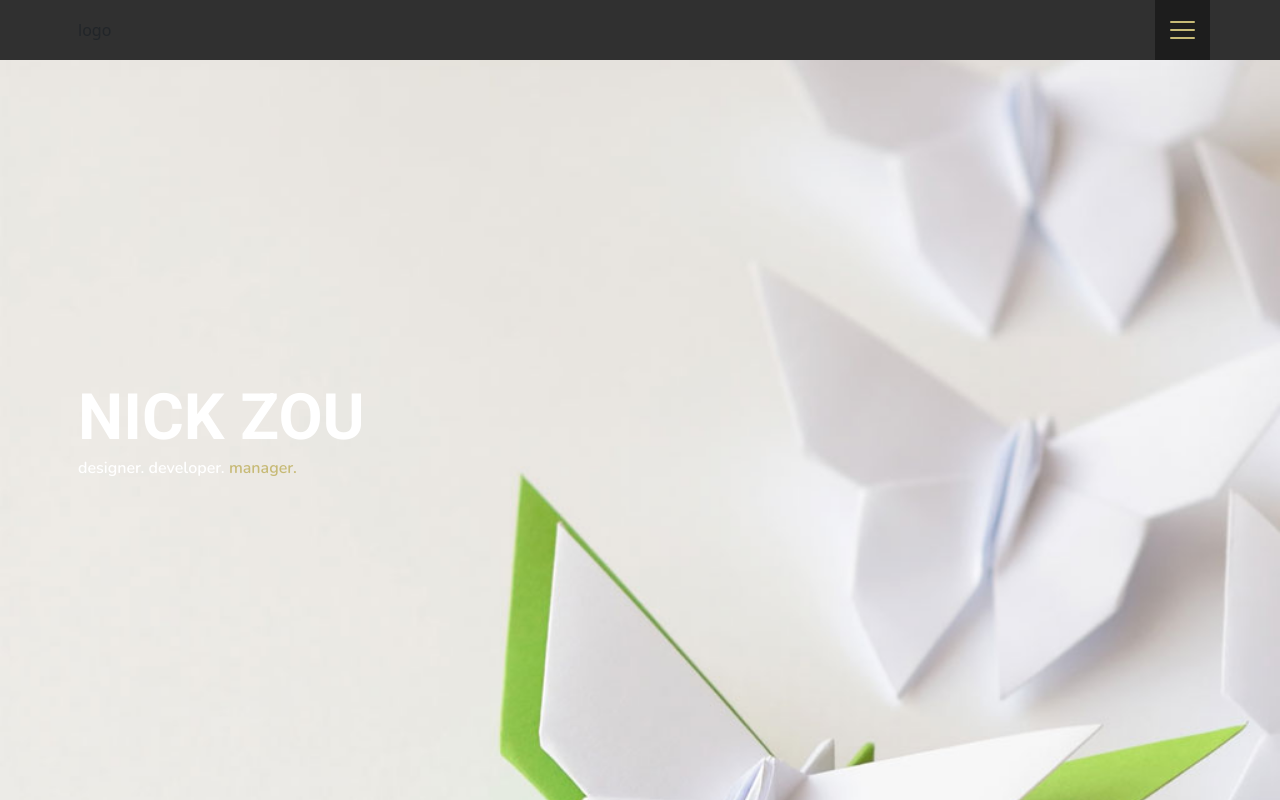
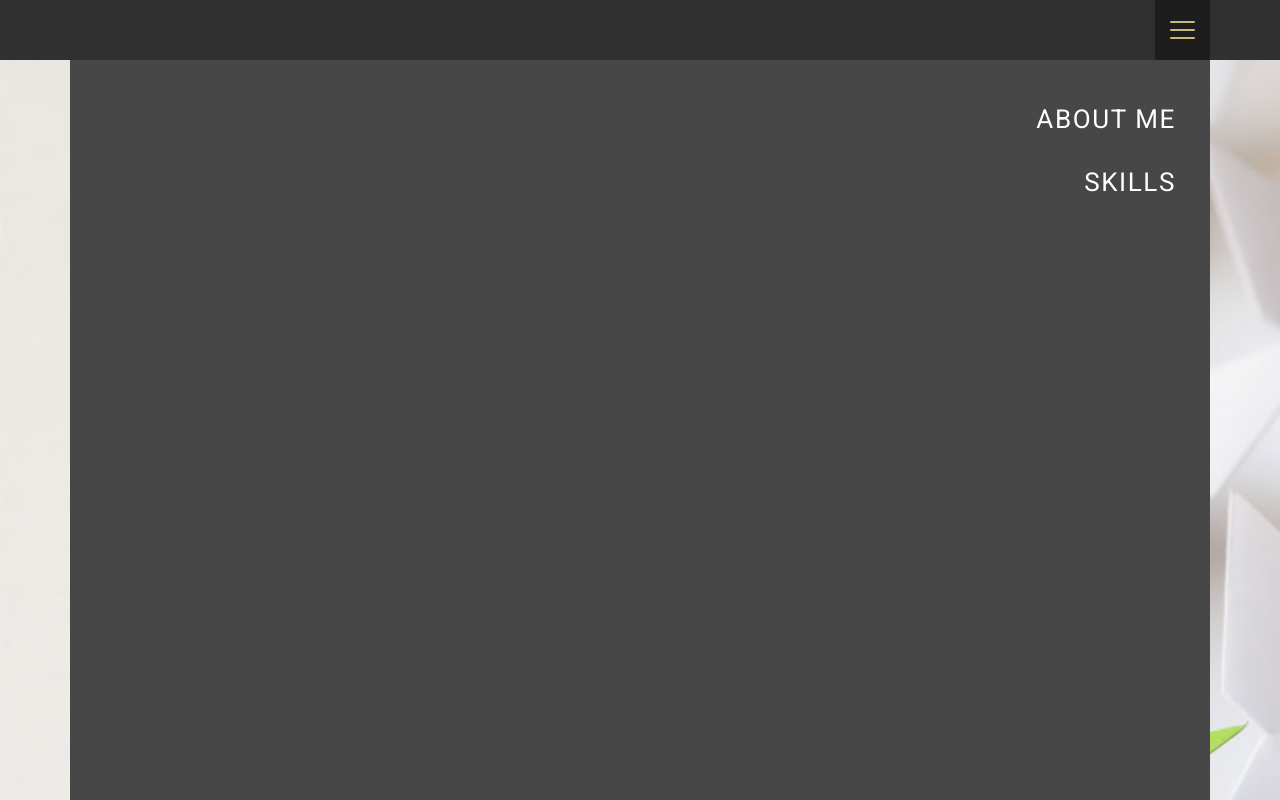
Before and after one commit to nickzou/website-frontend, a Next.js app: page / in a window 1280 px wide. Built offline with nearby package versions, Linux system fonts and the light colour scheme.

Commit message:
add uuid, and Menu component

```diff
--- a/components/Head.tsx
+++ b/components/Head.tsx
@@ -6,10 +6,9 @@ export default function Head() {
             <title>Nick Zou | Designer, Developer, Manager</title>
             <link rel="preconnect" href="https://fonts.googleapis.com" />
             <link rel="preconnect" href="https://fonts.gstatic.com" crossOrigin="true" />
-            <link href="https://fonts.googleapis.com/css2?family=Roboto:wght@700&display=swap" rel="stylesheet" />
             <link rel="preconnect" href="https://fonts.googleapis.com" />
             <link rel="preconnect" href="https://fonts.gstatic.com" crossOrigin="true" />
-            <link href="https://fonts.googleapis.com/css2?family=Nunito:wght@300;600&family=Roboto:wght@700&display=swap" rel="stylesheet"></link>
+            <link href="https://fonts.googleapis.com/css2?family=Nunito:wght@300;600&family=Roboto:wght@700;400&display=swap" rel="stylesheet"></link>
             <script src="https://kit.fontawesome.com/134f31dab6.js" crossOrigin="anonymous" async></script>
             <meta name="description" content="Toronto based designer, front-end developer, and web development manager. Here to help you solve your technical challenges and bring your product to market quickly and efficiently."></meta>
         </NextHead>
--- a/components/Header/Header.module.scss
+++ b/components/Header/Header.module.scss
@@ -8,3 +8,12 @@
 .hamburger {
     flex-basis: $header-height;
 }
+
+.menu_wrapper {
+    position: absolute;
+    margin-top: $header-height!important;
+    height: calc(100vh - #{$header-height});
+    z-index: 2;
+    padding: 40px 34px!important;
+    text-align: right;
+}
--- a/components/Header/Header.tsx
+++ b/components/Header/Header.tsx
@@ -1,6 +1,7 @@
 import {useState} from 'react';
 import styles from './Header.module.scss';
 import Hamburger from '@components/Hamburger/Hamburger';
+import Menu from '@components/Menu/Menu';
 
 export default function Header() {
 
@@ -12,10 +13,12 @@ export default function Header() {
 
     return(
         <header className={styles.header} role="heading" aria-level={1}>
-            <div className="container h-100">
-                <div className="row h-100">
+            <div className="container-lg h-100">
+                <div className="row h-100 position-relative">
                     <div className="col d-flex justify-content-start align-items-center flex-grow-1">
-                    logo
+                    </div>
+                    <div className={`w-100 bg-dim ${styles.menu_wrapper}`}>
+                        <Menu />
                     </div>
                     <div className={`col p-0 d-flex justify-content-center align-items-center flex-grow-0 flex-shrink-0 ${styles.hamburger}`}>
                         <Hamburger toggle={menuIsOpen} onClick={toggleMenu} />
--- /dev/null
+++ b/components/Menu/Menu.module.scss
@@ -0,0 +1,23 @@
+@use '~sass-rem' as rem;
+@import '../../styles/common';
+
+.menu {
+    @extend %roboto;
+    ul {
+        list-style: none;
+    }
+    li {
+        margin-bottom: rem.convert(24px);
+        &:last-child {
+            margin-bottom: 0;
+        }
+    }
+    a {
+        text-decoration: none;
+        font-weight: 400;
+        color: white;
+        text-transform: uppercase;
+        font-size: rem.convert(26px);
+        letter-spacing: 0.1rem;
+    }
+}
--- /dev/null
+++ b/components/Menu/Menu.tsx
@@ -0,0 +1,25 @@
+import styles from './Menu.module.scss';
+import { v4 as uuid } from 'uuid';
+
+interface props {
+
+}
+
+export default function Menu(props:props) {
+    return(
+        <nav className={styles.menu} aria-label="main navigation">
+            <ul>
+                {[
+                    {
+                        title: 'about me',
+                        link: '#about'
+                    },
+                    {
+                        title: 'skills',
+                        link: '#skills'
+                    }
+                ].map(item=> <li key={uuid()}><a href={item.link}>{item.title}</a></li>)}
+            </ul>
+        </nav>
+    )
+}
--- a/package.json
+++ b/package.json
@@ -21,7 +21,8 @@
     "react": "17.0.2",
     "react-dom": "17.0.2",
     "sass": "^1.35.2",
-    "sass-rem": "^3.0.0"
+    "sass-rem": "^3.0.0",
+    "uuid": "^8.3.2"
   },
   "devDependencies": {
     "@types/react": "17.0.14",
--- a/styles/_variables.scss
+++ b/styles/_variables.scss
@@ -1,5 +1,6 @@
 $charcoal: #303030;
 $slate: #1D1D1D;
+$dim: #474747;
 $gold: #C7BA76;
 
 $header-height: 60px;
--- a/styles/globals.scss
+++ b/styles/globals.scss
@@ -43,6 +43,14 @@
     color: $gold;
 }
 
+.bg-dim {
+    background-color: $dim;
+}
+
+.dim {
+    color: $dim;
+}
+
 .bg-white {
     background-color: white;
 }
```
Also changed, not shown: 1 other file (tests, documents, lock files or other folders).
